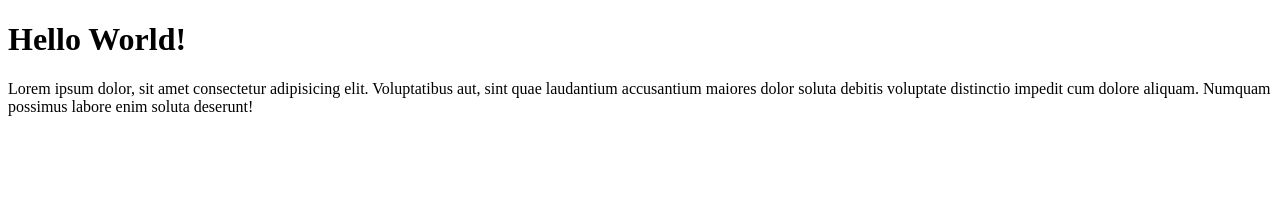
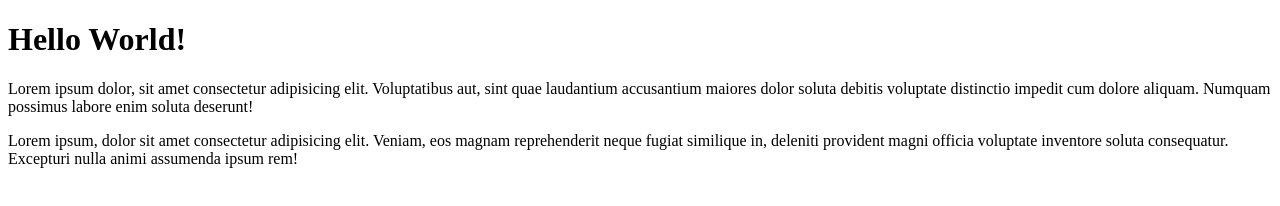
Before and after one commit to fadlyalan/fadly-git-test-2, a plain HTML site: page index.html in a window 1280 px wide. Drawn offline with Linux system fonts and the light colour scheme.

Commit message:
Menambahkan Paragraf

```diff
--- a/index.html
+++ b/index.html
@@ -12,5 +12,10 @@
 			maiores dolor soluta debitis voluptate distinctio impedit cum dolore aliquam. Numquam possimus labore enim
 			soluta deserunt!
 		</p>
+		<p>
+			Lorem ipsum, dolor sit amet consectetur adipisicing elit. Veniam, eos magnam reprehenderit neque fugiat
+			similique in, deleniti provident magni officia voluptate inventore soluta consequatur. Excepturi nulla animi
+			assumenda ipsum rem!
+		</p>
 	</body>
 </html>
```
